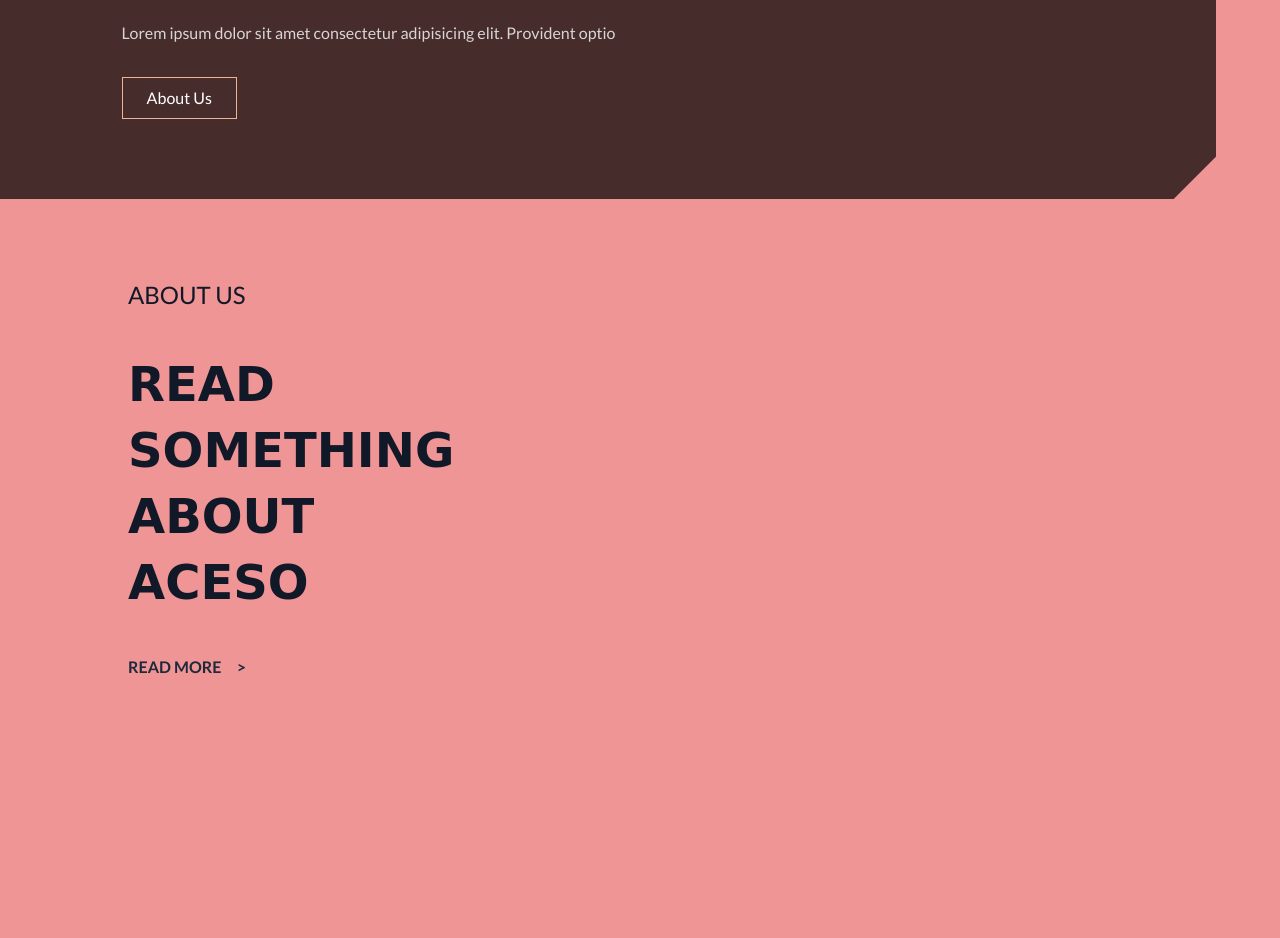
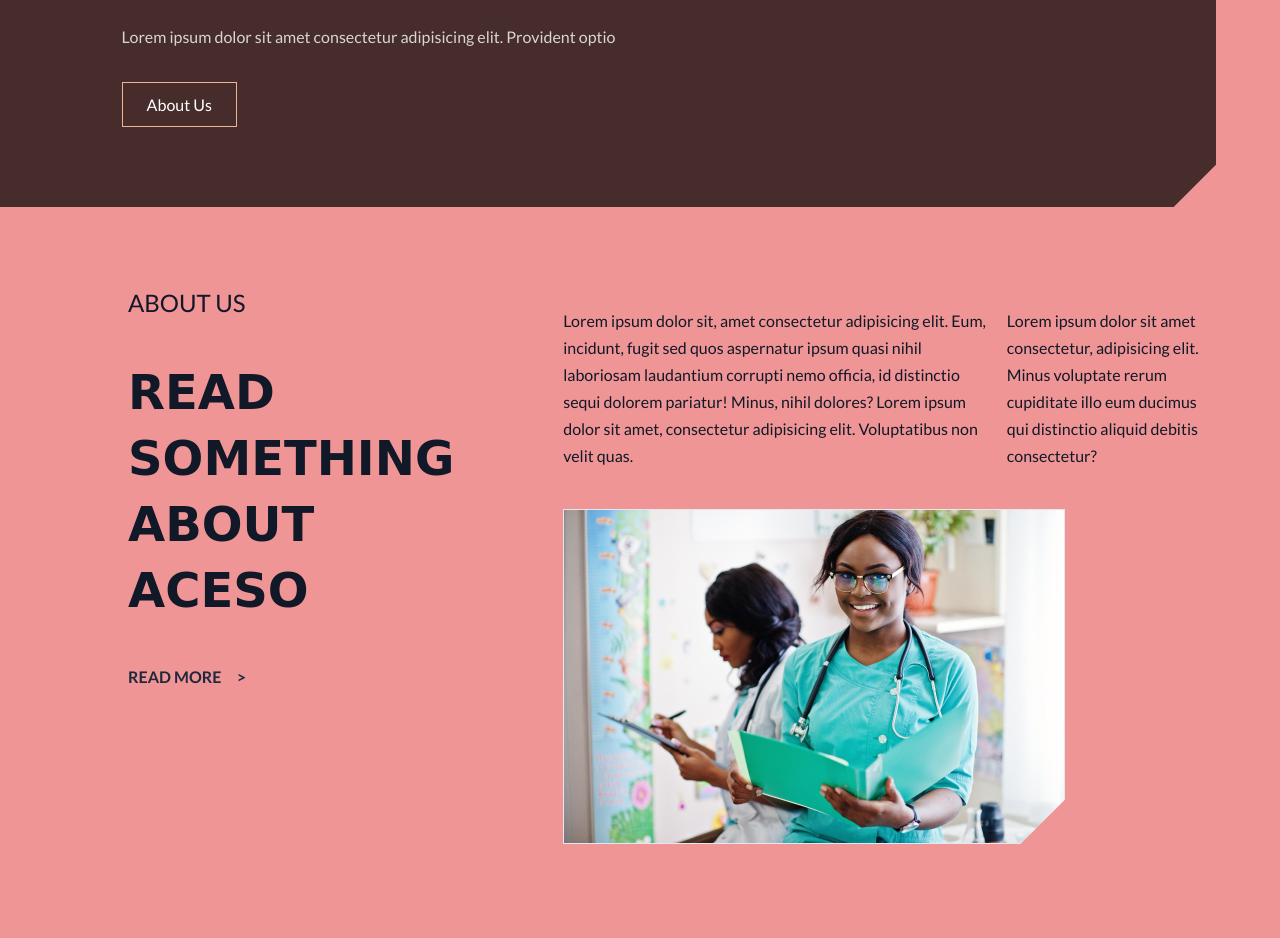
Before and after one commit to highfee/aceso-landing-page, a website built with Vite: page index.html in a window 1280 px wide. Shown: the part 399-1337 px from the top of the page. Before the commit the page ends 1158 px from the top, so only its background shows below. Built offline with nearby package versions, Linux system fonts and the light colour scheme; files whose address does not match are found by name; a web font is replaced by a local one.

Commit message:
did the about section in the index page

```diff
--- a/index.html
+++ b/index.html
@@ -17,7 +17,7 @@
   </head>
   <body class="overflow-x-hidden font-Lato bg-one">
     <section
-      class="lg:max-w-[95%] hero bg-red-900 isolate text-white pt-6 pb-20"
+      class="lg:max-w-[95%] hero cut bg-red-900 isolate text-white pt-6 pb-20"
     >
       <div class="absolute inset-0 bg-black/70 -z-10"></div>
       <header class="flex justify-between items-center px-20">
@@ -61,7 +61,8 @@
         >
       </div>
     </section>
-    <section class="grid grid-cols-2 container_block my-20 text-gray-900">
+    <section class="container_block my-20 text-gray-900 z-50 relative">
+      <div class="grid md:grid-cols-2/3">
         <div>
           <p class="text-2xl mb-10">ABOUT US</p>
           <p class="text-5xl max-w-[380px] leading-snug font-bold font-Phudu">
@@ -71,6 +72,30 @@
             >READ MORE &nbsp; &nbsp; ></a
           >
         </div>
+        <div class="sm:mt-5">
+          <div class="md:flex gap-5">
+            <p>
+              Lorem ipsum dolor sit, amet consectetur adipisicing elit. Eum,
+              incidunt, fugit sed quos aspernatur ipsum quasi nihil laboriosam
+              laudantium corrupti nemo officia, id distinctio sequi dolorem
+              pariatur! Minus, nihil dolores? Lorem ipsum dolor sit amet,
+              consectetur adipisicing elit. Voluptatibus non velit quas.
+            </p>
+            <p>
+              Lorem ipsum dolor sit amet consectetur, adipisicing elit. Minus
+              voluptate rerum cupiditate illo eum ducimus qui distinctio aliquid
+              debitis consectetur?
+            </p>
+          </div>
+          <div class="mt-10 cut relative border w-fit">
+            <img
+              src="./images/about1.jpg"
+              alt="about ACESO"
+              class="max-w-[500px] w-full"
+            />
+          </div>
+        </div>
+      </div>
     </section>
   </body>
 </html>
--- a/style.css
+++ b/style.css
@@ -4,6 +4,10 @@
 @tailwind base;
 @tailwind components;
 @tailwind utilities;
+
+* {
+  line-height: 27px;
+}
 
 .underline_link {
   position: relative;
@@ -28,7 +32,7 @@
   right: 0;
 }
 
-.hero {
+.hero.cut {
   position: relative;
   background: url(images/hero1.jpg) no-repeat;
   background-size: cover;
@@ -36,9 +40,25 @@
 .container_block {
   margin-inline: 10% 5%;
 }
+.cut {
+  position: relative;
+}
+
+.cut::after {
+  --size: 60px;
+  content: "";
+  position: absolute;
+  height: var(--size);
+  aspect-ratio: 3;
+  background-color: #ef9595;
+  bottom: calc(var(--size) * -1);
+  right: calc(var(--size) * -1);
+  transform: rotate(-45deg);
+  z-index: 4;
+}
 
 @media screen and (min-width: 1000px) {
-  .hero::after {
+  .hero.cut::after {
     --size: 60px;
     content: "";
     position: absolute;
--- a/tailwind.config.js
+++ b/tailwind.config.js
@@ -13,6 +13,9 @@ export default {
         Lato: ["Lato", "sans-serif"],
         Phudu: ["Phudu", "cursive"],
       },
+      gridTemplateColumns: {
+        "2/3": " 2fr 3fr",
+      },
     },
   },
   plugins: [],
```
Also changed, not shown: public/images/about1.jpg (added). Lines whose indentation alone changed are shown as unchanged.
